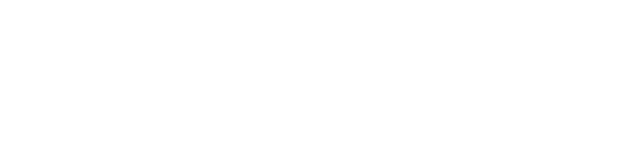
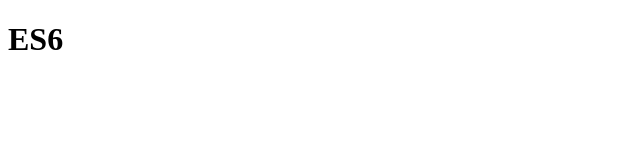
Before and after one commit to tAnboyy/ES6, a website: page index.html in a window 1280 px wide. Shown: the whole page, without its empty margins (0-640 px from the left). Drawn offline with Linux system fonts and the light colour scheme.

Commit message:
29-10-21

```diff
--- a/index.html
+++ b/index.html
@@ -6,6 +6,6 @@
     <script type="text/javascript" src="first.js"></script>
 </head>
 <body>
-
+<h1>ES6</h1>
 </body>
 </html>
```
